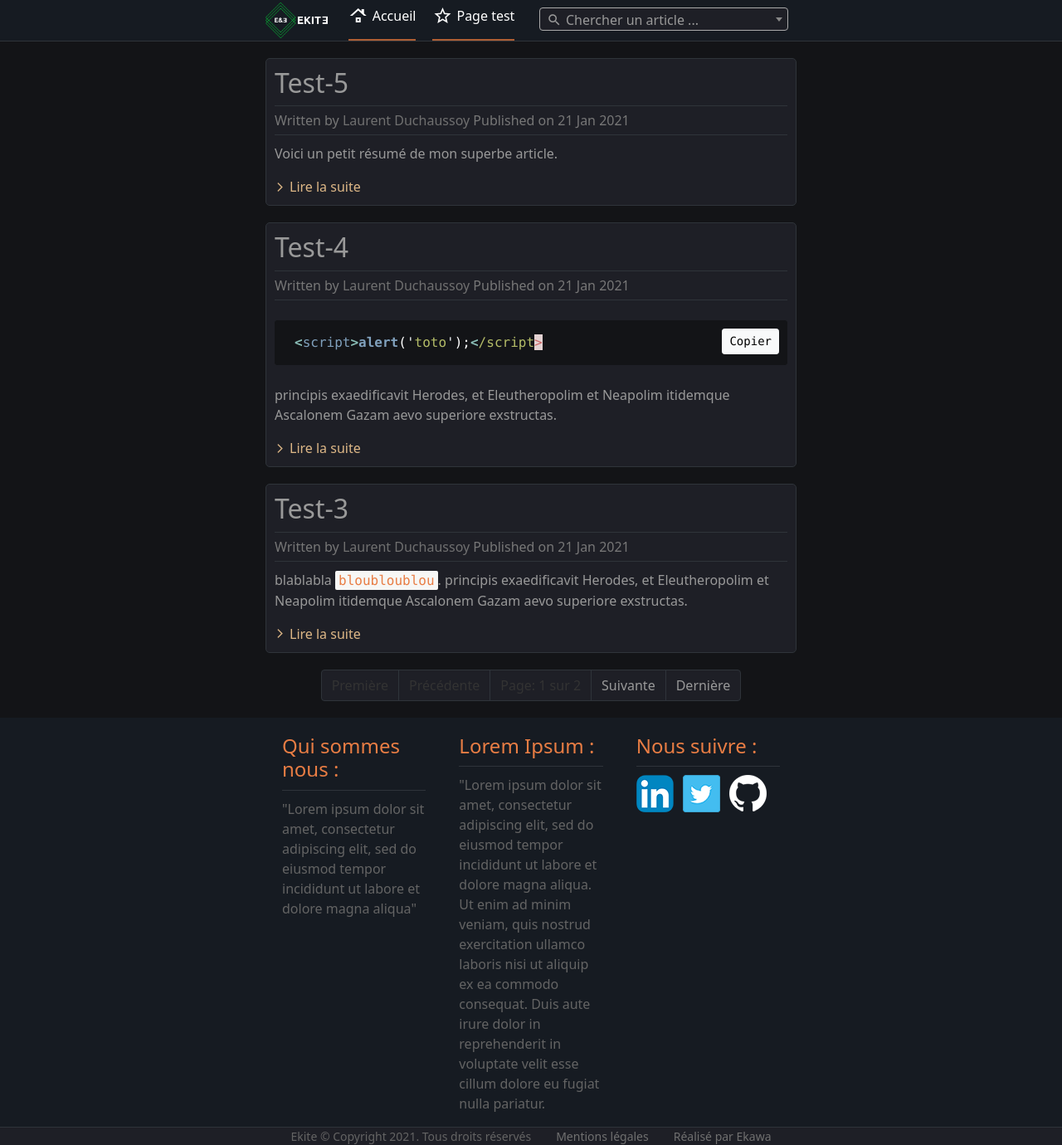
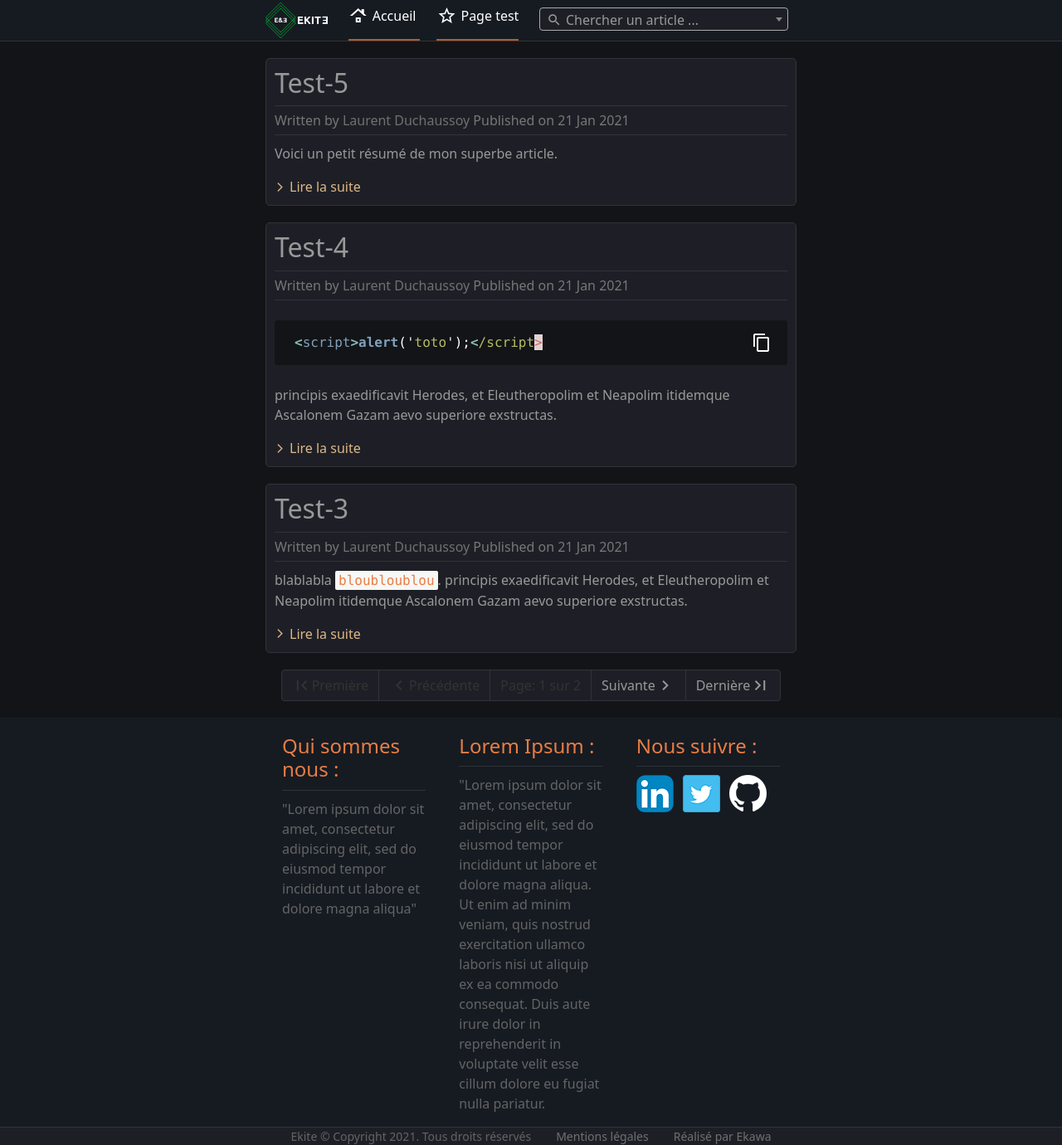
Before and after one commit to ekit3/jekyll-site, a Jekyll site: the page built from index.html, in a window 1280 px wide. Shown: the whole page at 83% size. Built offline with Jekyll 4.4.1, drawn with Linux system fonts in a browser that asks for light colours; the list of posts is cut into pages by our own code.

Commit message:
feat(css): add responsive design
- for mobile and desktop resolution < 1024px
- fix pagination error (bad link)

```diff
--- a/_includes/header.html
+++ b/_includes/header.html
@@ -1,6 +1,6 @@
 <nav class="header">
     <img alt="logo Ekite" src="/assets/images/logo-ekite.png">
-    <a href="/"><span class="material-icons">roofing</span>Accueil</a>
+    <a href="/"><span class="material-icons">roofing</span><span class="a-title">Accueil</span></a>
     <a href="/pageTest"><span class="material-icons">star_border</span>Page test</a>
     <div class="search">
         <select class="search-article">
--- a/_includes/pagination.html
+++ b/_includes/pagination.html
@@ -4,14 +4,24 @@
       <!-- First Page. -->
       {% unless paginator.page == 1 %}
         <li class="page-item">
-
-          <a class="page-link"
-            href="{{ site.baseurl }}{{ page.paginate_root }}"
-            rel="first">Première</a>
+          <a
+            class="page-link"
+            href="{{ site.baseurl }}{{ paginator.first_page_path }}"
+            rel="first">
+            <span class="material-icons">
+              first_page
+            </span>
+            <span class="text-link" aria-hidden="true" aria-label="Première">Première</span>
+          </a>
         </li>
       {% else %}
         <li class="page-item disabled">
-          <span class="page-link">Première</span>
+          <span class="page-link">
+            <span class="material-icons">
+              first_page
+            </span>
+            <span class="text-link" aria-hidden="true" aria-label="Première">Première</span>
+          </span>
         </li>
       {% endunless %}
 
@@ -20,11 +30,21 @@
         <li class="page-item">
           <a class="page-link"
             href="{{ site.baseurl }}{{ paginator.previous_page_path }}"
-            rel="prev">Précédent</a>
+            rel="prev">
+            <span class="material-icons" aria-hidden="true">
+              keyboard_arrow_left
+            </span>
+            <span class="text-link" aria-hidden="true" aria-label="Précédent">Précédent</span>
+          </a>
         </li>
       {% else %}
         <li class="page-item disabled">
-          <span class="page-link">Précédente</span>
+          <span class="page-link">
+            <span class="material-icons" aria-hidden="true">
+              keyboard_arrow_left
+            </span>
+            <span class="text-link" aria-hidden="true" aria-label="Précédent">Précédente</span>
+          </span>
         </li>
       {% endif %}
 
@@ -39,24 +59,43 @@
         <li class="page-item">
           <a class="page-link"
             href="{{ site.baseurl }}{{ paginator.next_page_path }}"
-            rel="next">Suivante</a>
+            rel="next">
+            <span class="text-link" aria-hidden="true" aria-label="Suivante">Suivante</span>
+            <span class="material-icons" aria-hidden="true">
+              keyboard_arrow_right
+            </span>
+          </a>
         </li>
       {% else %}
         <li class="page-item disabled">
-          <span class="page-link">Suivante</span>
+          <span class="page-link">
+            <span class="text-link" aria-hidden="true" aria-label="Suivante">Suivante</span>
+            <span class="material-icons" aria-hidden="true">
+              keyboard_arrow_right
+            </span>
+          </span>
         </li>
       {% endif %}
-
       <!-- Last Page. -->
       {% unless paginator.page == total_pages %}
         <li class="page-item">
           <a class="page-link"
-            href="{{ site.paginate_path | relative_url | replace: ':num', total_pages }}"
-            rel="last">Dernière</a>
+            href="{{ site.baseurl }}{{ paginator.last_page_path }}"
+            rel="last">
+            <span class="text-link" aria-hidden="true" aria-label="Dernière">Dernière</span>
+            <span class="material-icons">
+              last_page
+            </span>
+          </a>
         </li>
       {% else %}
         <li class="page-item disabled">
-          <span class="page-link">Dernière</span>
+          <span class="page-link">
+            <span class="text-link" aria-hidden="true" aria-label="Dernière">Dernière</span>
+            <span class="material-icons" aria-hidden="true">
+              last_page
+            </span>
+          </span>
         </li>
       {% endunless %}
     </ul>
--- a/assets/css/ekite.scss
+++ b/assets/css/ekite.scss
@@ -110,6 +110,7 @@
                 }
             }
             .page-link{
+                display: flex;
                 background-color: #1e1f26;
                 border-color: #2F343A;
                 color: #999;
@@ -128,6 +129,7 @@
             position: absolute;
             top:10px;
             right: 10px;
+            color:white;
         }
     }
 
@@ -158,7 +160,6 @@
 }
 
 .header {
-
     img {
         display: flex;
         margin: 0 15px 0 0;
@@ -190,6 +191,10 @@
         margin-left: auto;
         margin-right: 10px;
         width: 300px;
+        .material-icons {
+            font-size:18px;
+            margin-right: 5px;
+        }
     }
 
 }
@@ -234,3 +239,104 @@
         background-color: #2F343A;
     }
 }
+
+@media only screen and (min-width: 768px) {
+    /* For desktop: */
+
+}
+
+@media only screen and (hover: none) and (pointer: coarse), screen and (max-width: 1024px){
+    .page-content {
+        height: calc(100% - 60px);
+    }
+
+    .select2-dropdown--below {
+        width: 300px!important;
+        left: -255px!important;
+    }
+
+    .select2-container--open .select2-dropdown--below {
+        border-top: 1px solid #aaa;
+        top: -1px;
+    }
+
+    .select2-container--default .select2-results>.select2-results__options {
+        margin-bottom: 1px;
+    }
+
+    .header {
+        height: 60px;
+        width: 100%;
+        padding: 10px;
+
+        .material-icons {
+            font-size: 35px;
+        }
+
+        img {
+            padding: 0;
+        }
+
+        a {
+            font-size: 17px;
+        }
+
+        .a-title {
+            display: none;
+        }
+
+        .search {
+            width: 45px;
+
+            .select2-container .select2-selection--single {
+                height: 45px;
+            }
+
+            .select2-selection__rendered {
+                padding: 0;
+                height: 100%;
+                display: flex;
+                align-items: center;
+            }
+
+            .select2-selection__arrow {
+                display: none;
+            }
+            .search-placeholder {
+                display: none;
+            }
+            .material-icons {
+                padding-left: 3px;
+                font-size: 38px;
+                margin: 0;
+            }
+        }
+
+    }
+
+    .highlighter-rouge {
+        code {
+            width: calc(100% - 40px);
+            display: block;
+            overflow: auto;
+        }
+    }
+
+    .page-content .posts {
+        width: 90%;
+    }
+
+    .footer {
+        flex-direction: column;
+        padding: 5px;
+    }
+
+    .copyright {
+        padding: 10px;
+    }
+
+    .text-link {
+        display: none;
+    }
+
+}
--- a/scripts/index.js
+++ b/scripts/index.js
@@ -1,5 +1,5 @@
-const buttonClipBoardTemplate = `<button class='button-copy-clipboard btn btn-light btn-sm' onclick="copyToClipBoard(this)">Copier</button>`;
-const select2Template = "<div style='display: flex; align-items:center;'><span class='material-icons' style='font-size:18px; margin-right: 5px'>search</span>Chercher un article ...</div>";
+const buttonClipBoardTemplate = `<button class="btn btn-sm button-copy-clipboard" alt="Copy example source" onclick="copyToClipBoard(this)"><span aria-hidden="true" aria-label="Copy example source to clipboard" class="material-icons">content_copy</span></button>`;
+const select2Template = "<div style='display: flex; align-items:center;'><span class='material-icons'>search</span><span class='search-placeholder'>Chercher un article ...</span></div>";
 
 document.addEventListener('DOMContentLoaded', () => {
     const elements = document.querySelectorAll (".highlighter-rouge code")
```
